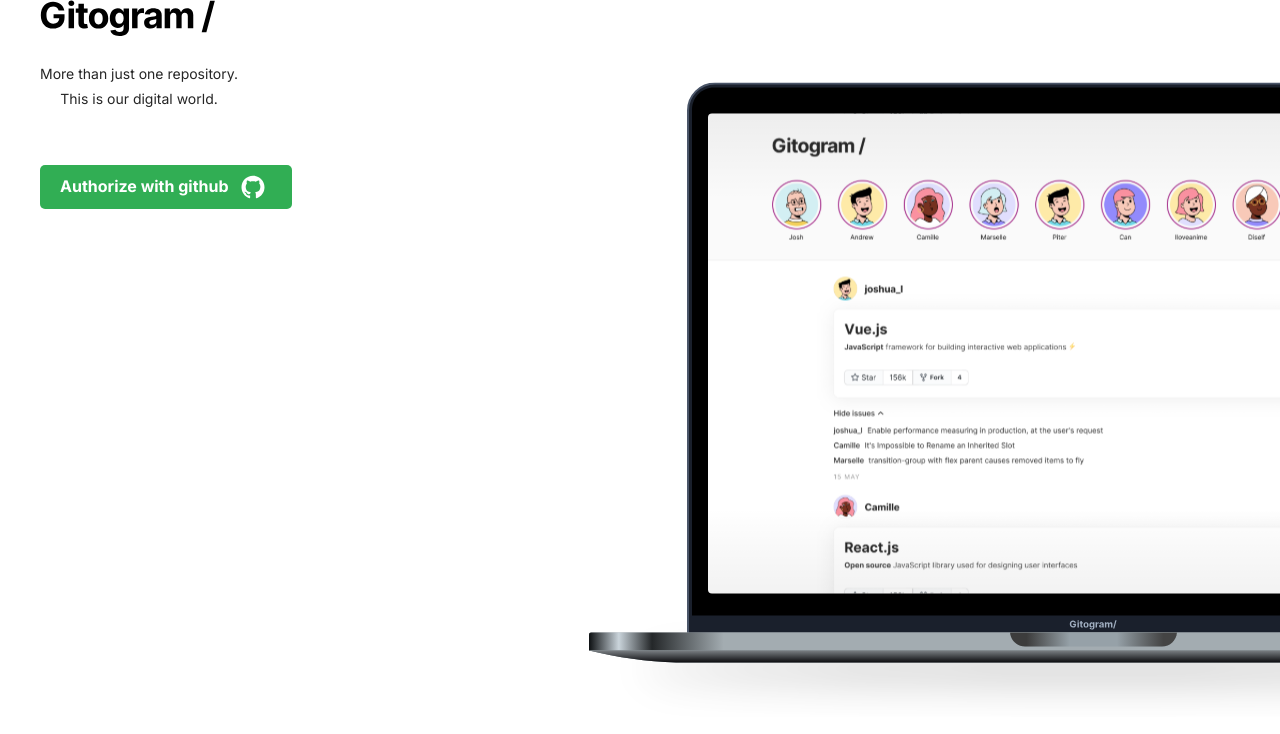
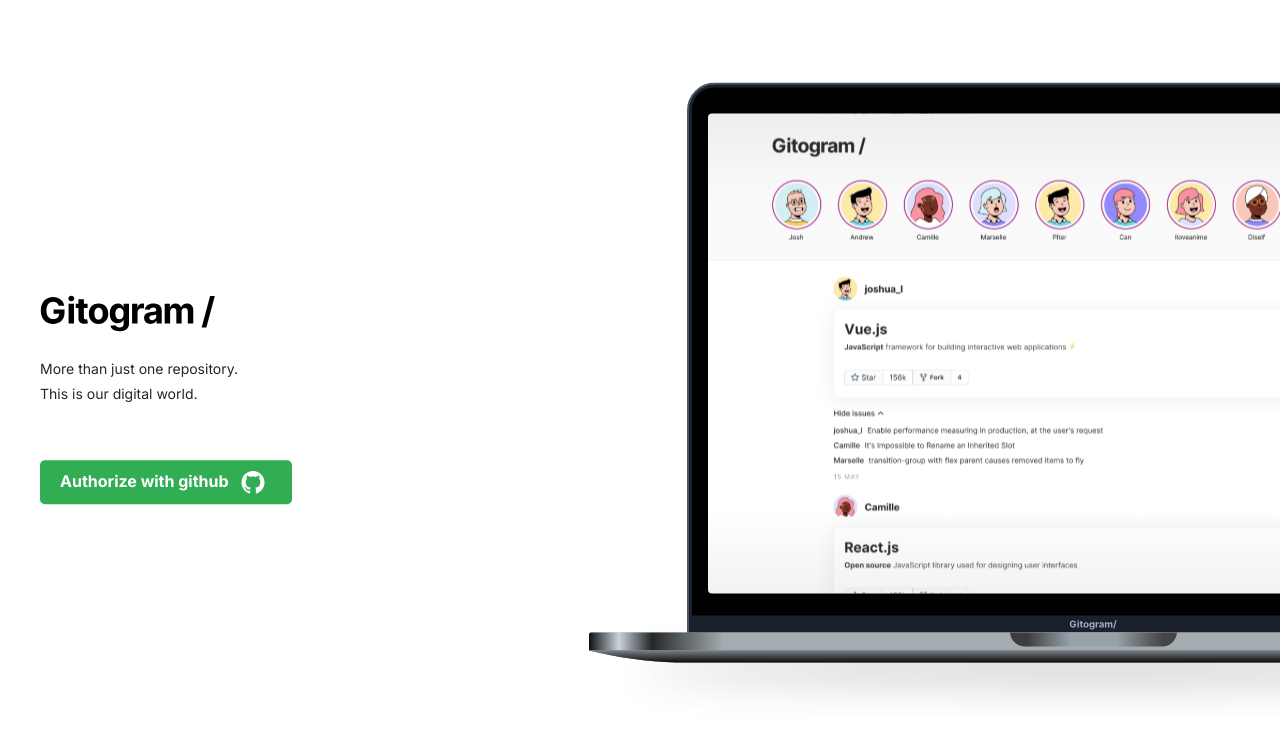
Before and after one commit to alexander-svirzhevsky/gitogram, a Vue app: page /#/auth in a window 1280 px wide. Shown: the top 734 px of the page. Built offline with nearby package versions, Linux system fonts and the light colour scheme; no server answers.

Commit message:
added logic to login

```diff
--- a/src/pages/auth/Auth.scss
+++ b/src/pages/auth/Auth.scss
@@ -25,6 +25,13 @@
   width: 256px;
   justify-content: center;
   align-items: flex-start;
+  position: absolute;
+  top: 50%;
+  transform: translateY(-50%);
+}
+
+.desc__text {
+  display: block;
 }
 
 .logo {
@@ -33,4 +40,7 @@
 
 .desc {
   margin-bottom: 54px;
+  display: flex;
+  flex-direction: column;
+  align-items: flex-start;
 }
--- a/src/pages/auth/Auth.vue
+++ b/src/pages/auth/Auth.vue
@@ -3,11 +3,11 @@
     <div class="content">
       <div class="controls">
         <Icon class="logo" name="Logo"></Icon>
-        <span class="desc">
-          More than just one repository.<br />
-          This is our digital world.
-        </span>
-        <Button minWidth="252">
+        <div class="desc">
+          <span class="desc__text">More than just one repository.</span>
+          <span class="desc__text">This is our digital world.</span>
+        </div>
+        <Button minWidth="252" @onBtnClick="getCode">
           <template #default>
             <div class="button-content">
               <span class="btn-text"> Authorize with github </span>
@@ -26,6 +26,7 @@
 <script>
 import { Icon } from "../../icons";
 import Button from "../../components/Button/Button.vue";
+import env from "../../../env";
 
 export default {
   name: "Auth",
@@ -33,6 +34,49 @@
     Icon,
     Button,
   },
+  data() {
+    return {};
+  },
+  methods: {
+    getCode() {
+      const githubAuthApi = "https://github.com/login/oauth/authorize";
+
+      const params = new URLSearchParams();
+
+      params.append("client_id", env.CLIENT_ID);
+      params.append("scope", "repo:status read:user");
+
+      window.location.href = `${githubAuthApi}?${params}`;
+    },
+  },
+  async created() {
+    const code = new URLSearchParams(window.location.search).get("code");
+
+    if (code) {
+      try {
+        const response = await fetch(
+          "https://webdev-api.loftschool.com/github",
+          {
+            method: "POST",
+            headers: {
+              "Content-Type": "application/json",
+            },
+            body: JSON.stringify({
+              clientId: env.CLIENT_ID,
+              code,
+              clientSecret: env.CLIENT_SECRET,
+            }),
+          }
+        );
+
+        const { token } = await response.json();
+
+        localStorage.setItem("token", token);
+        this.$router.replace({ name: "feeds" });
+        console.log(token);
+      } catch (error) {}
+    }
+  },
 };
 </script>
 
--- a/src/router/routes.js
+++ b/src/router/routes.js
@@ -7,6 +7,7 @@
   {
     path: "/",
     component: Feeds,
+    name: "feeds",
   },
   {
     path: "/stories/:initialSlide(\\d+)",
```
Also changed, not shown: 1 other file (tests, documents, lock files or other folders).
